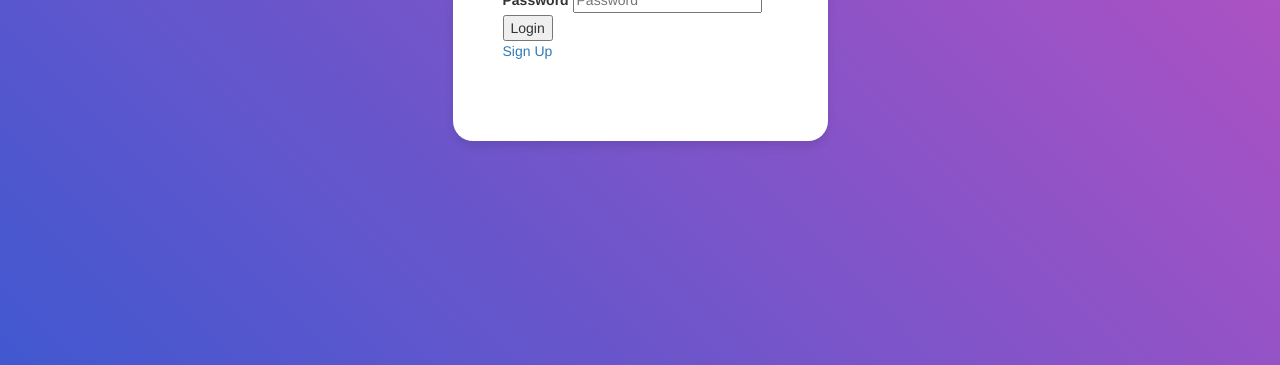
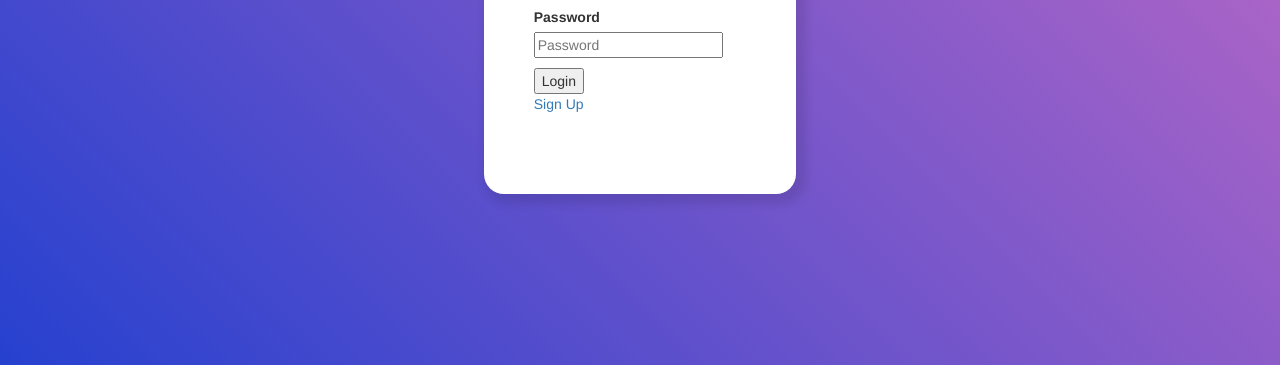
Before and after one commit to anjalimalik/StudiWiz, a plain HTML site: page Client/index.html in a window 1280 px wide. Shown: the part 435-800 px from the top of the page. Drawn offline with nearby package versions, Linux system fonts and the light colour scheme.

Commit message:
some ui improvements

```diff
--- a/Client/css/utils.css
+++ b/Client/css/utils.css
@@ -19,30 +19,30 @@
     background: #9053c7;
     background: -webkit-linear-gradient(-135deg, #c850c0, #4158d0);
     background: -o-linear-gradient(-135deg, #c850c0, #4158d0);
-    background: -moz-linear-gradient(-135deg, #c850c0, #4158d0);
-    background: linear-gradient(-135deg, #c850c0, #4158d0);
+    background: -moz-linear-gradient(-135deg, #C16ABB, #4158d0);
+    background: linear-gradient(-135deg, #CC6DC5, #2641CF);
 }
 
 .login1 {
     background: white;
     display: block;
-    width: 30%;
+    width: 25%;
     overflow: hidden;
     margin: 0 auto;
     position: relative;
     z-index: 100;
     border-radius: 20px;
-    padding: 8rem 5rem 8rem 5rem;
-    box-shadow: 0 5px 10px 0px rgba(0, 0, 0, 0.1);
-    -moz-box-shadow: 0 5px 10px 0px rgba(0, 0, 0, 0.1);
-    -webkit-box-shadow: 0 5px 10px 0px rgba(0, 0, 0, 0.1);
-    -o-box-shadow: 0 5px 10px 0px rgba(0, 0, 0, 0.1);
-    -ms-box-shadow: 0 5px 10px 0px rgba(0, 0, 0, 0.1);
+    padding: 3rem 5rem 8rem 5rem;
+    box-shadow: 10px 10px 10px 10px rgba(0, 0, 0, 0.5);
+    -moz-box-shadow: 5px 5px 10px 5px rgba(0, 0, 0, 0.1);
+    -webkit-box-shadow: 5px 5px 10px 5px rgba(0, 0, 0, 0.1);
+    -o-box-shadow: 5px 5px 10px 5px rgba(0, 0, 0, 0.1);
+    -ms-box-shadow: 5px 5px 10px 5px rgba(0, 0, 0, 0.1);
 }
 
 .welcome {
     font-size: 30px;
-    line-height: 3em;
+    line-height: 6em;
     display: block;
     font-family: -apple-system, BlinkMacSystemFont, 'Segoe UI', Roboto, Oxygen, Ubuntu, Cantarell, 'Open Sans', 'Helvetica Neue', sans-serif;
     font-weight: bolder;
--- a/Client/index.html
+++ b/Client/index.html
@@ -25,10 +25,14 @@
 
                 <div style="display: block;">
                     <form>
+                        <p>
                         <label for="emailLogin"> Email </label>
                         <input id="emailLogin" type="email" required pattern="[^@]+@[^@]+\.[a-zA-Z]{2,6}" placeholder="Email Address">
+                        </p>
+                        <p>
                         <label for="passLogin"> Password </label>
                         <input id="passLogin" type="password" minlength="5" required pattern="(?=.*\d)(?=.*[a-z])(?=.*[A-Z]).*" placeholder="Password">
+                        </p>
                         <input type="submit" value="Login">
                     </form>
                 </div>
```
